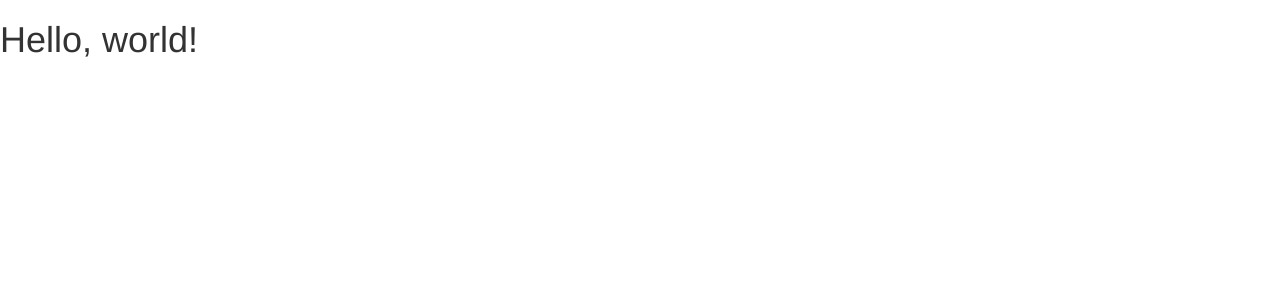
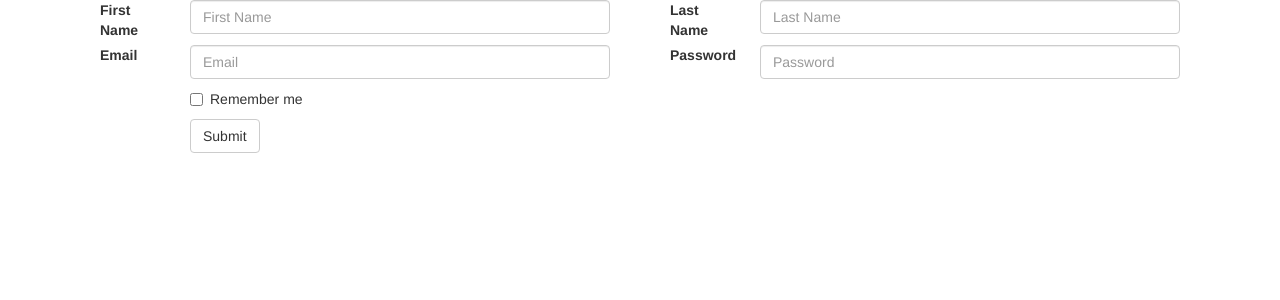
Before and after one commit to Marjan-Stojanovski/firstphp, a PHP site: page / in a window 1280 px wide. Shown: the top 300 px of the page. Run offline with PHP 8.4, Linux system fonts and the light colour scheme.

Commit message:
finished post to process.php

```diff
--- a/index.php
+++ b/index.php
@@ -3,7 +3,69 @@
     require_once "header.php";
 ?>
 
-<h1>Hello, world!</h1>
+<main>
+
+    <div class="container">
+        <div class="row">
+            <div class="col-md-12">
+                <form class="form" method="post" action="/process/process.php">
+                    <div class="col-md-6">
+                        <div class="form-group">
+                            <label for="inputEmail3" class="col-sm-2 control-label">First Name</label>
+                            <div class="col-sm-10">
+                                <input type="text" class="form-control" id="inputEmail3" placeholder="First Name" name="firstName">
+                            </div>
+                        </div>
+                    </div>
+                    <div class="col-md-6">
+                        <div class="form-group">
+                            <label for="inputPassword3" class="col-sm-2 control-label">Last Name</label>
+                            <div class="col-sm-10">
+                                <input type="text" class="form-control" id="inputPassword3" placeholder="Last Name" name="lastName">
+                            </div>
+                        </div>
+                    </div>
+                    <div class="col-md-6">
+                        <div class="form-group">
+                            <label for="inputEmail3" class="col-sm-2 control-label">Email</label>
+                            <div class="col-sm-10">
+                                <input type="email" class="form-control" id="inputEmail3" placeholder="Email" name="email">
+                            </div>
+                        </div>
+                    </div>
+                    <div class="col-md-6">
+                        <div class="form-group">
+                            <label for="inputPassword3" class="col-sm-2 control-label">Password</label>
+                            <div class="col-sm-10">
+                                <input type="password" class="form-control" id="inputPassword3" placeholder="Password" name="password">
+                            </div>
+                        </div>
+                    </div>
+                    <div class="col-md-6">
+                        <div class="form-group">
+                            <div class="col-sm-offset-2 col-sm-10">
+                                <div class="checkbox">
+                                    <label>
+                                        <input type="checkbox" name="iagree"> Remember me
+                                    </label>
+                                </div>
+                            </div>
+                        </div>
+                        <div class="form-group">
+                            <div class="col-sm-offset-2 col-sm-10">
+                                <button type="submit" class="btn btn-default">Submit</button>
+                            </div>
+                        </div>
+                    </div>
+            </form>
+            </div>
+        </div>
+    </div>
+
+
+
+</main>
+
 
 <?php
 
```
Also changed, not shown: process/process.php (added, +29 -0 lines).
